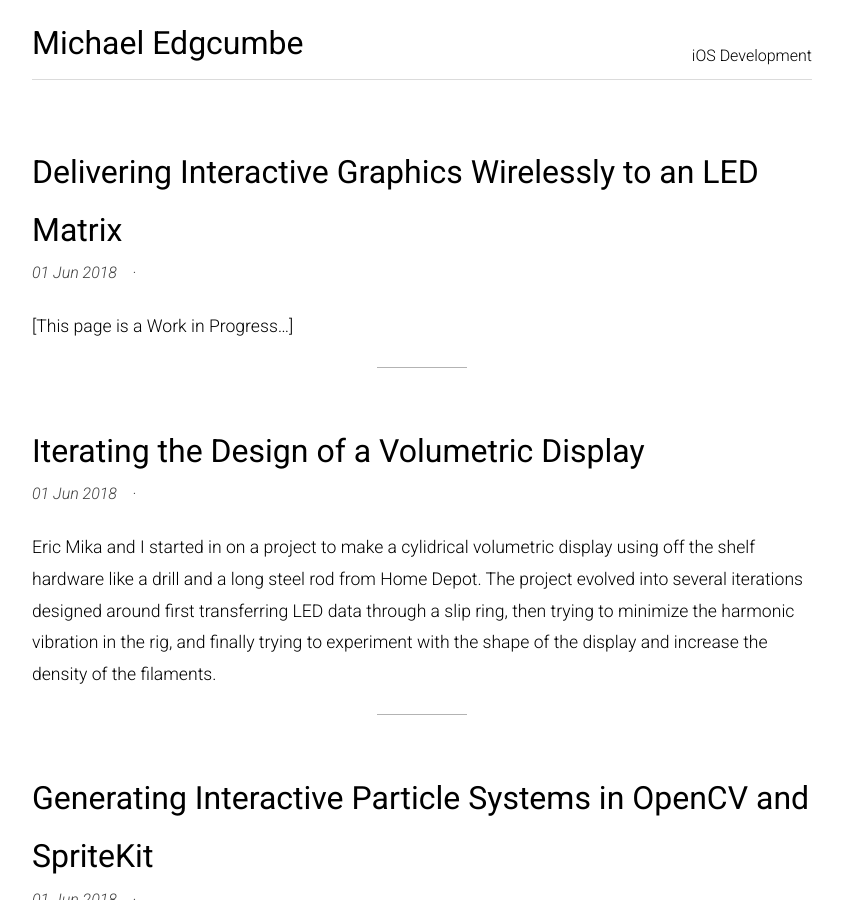
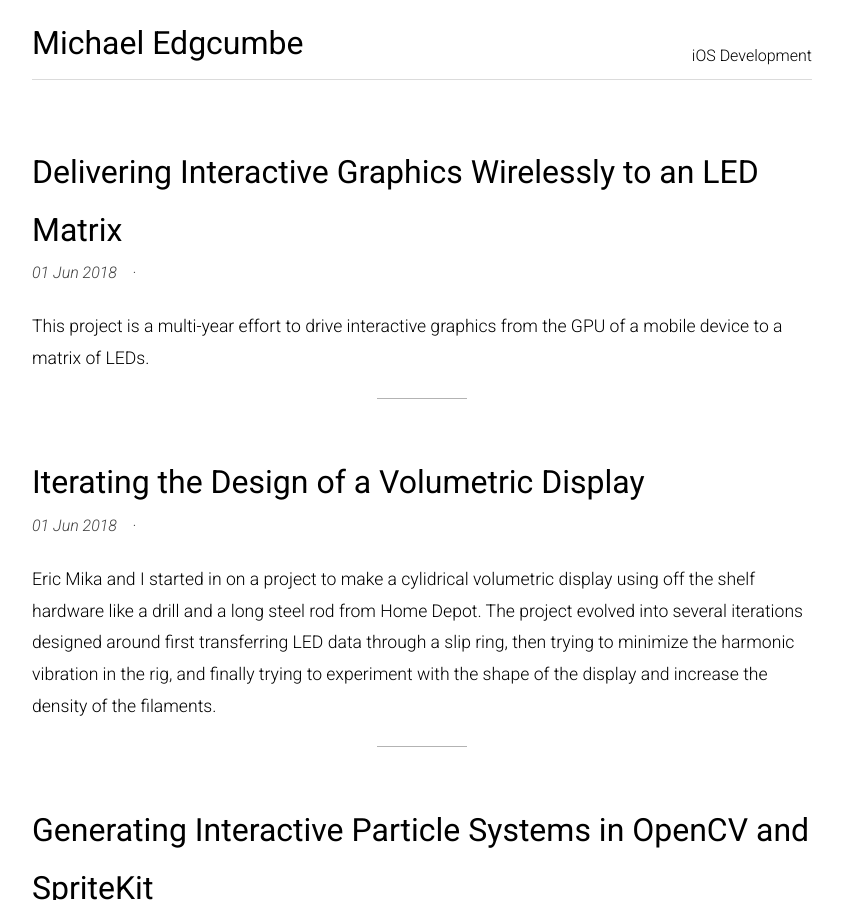
Before and after one commit to voxels/voxels.github.io, a Jekyll site: the page built from index.html, in a window 1280 px wide and 900 px high. Shown: the whole window, without its empty margins (218-1061 px from the left). Built offline with Jekyll 4.4.1, drawn with Linux system fonts in a browser that asks for light colours; the list of posts is cut into pages by our own code; some of the changed lines change nothing that is shown.

Commit message:
Adding content to LED matrix

```diff
--- a/_posts/2018-06-20-delivering-interactive-graphics-wirelessly-to-an-LED-matrix.markdown
+++ b/_posts/2018-06-20-delivering-interactive-graphics-wirelessly-to-an-LED-matrix.markdown
@@ -4,30 +4,40 @@
 date:   2018-06-01 00:00:05 -0000
 ---
 
-[This page is a Work in Progress...]<!--break-->
+This project is a multi-year effort to drive interactive graphics from the GPU of a mobile device to a matrix of LEDs.
 
-Off the shelf displays can be driven by embedded hardware.
+<!--break-->
+
+There are a number of alternatives when choosing a set of components to drive an LED matrix.  The controllers can be a variety of embedded devices, Arduino or otherwise, and the strips can be chosen from alternative protocols, such as WS2812B vs APA104.
+
+In a first attempt at building with WS2812B strips, Kirill Shevyakov, Alex Savich, Fixx Invictus, and I built some columns housing WS2812B strips driven by wired connection to a [FadeCandy](https://github.com/scanlime/fadecandy/).
 
 <img src="https://s3.amazonaws.com/com-federalforge-repository/ResonanceMirror/Components/driver/archive/DSC08455.jpg" width="640" alt="Alter">
+
+Based on guidance from Leo Villereal and the other founders of Disorient, we worked with Viktor Getmanchuk to build the Disorient sign for Burningman.
 
 {% include youtubePlayer.html id="YZmgi2YkHQM" %}
 
 <img src="https://s3.amazonaws.com/com-federalforge-repository/public/artist/matrix_displays/disorient_sign.jpg" width="640" alt="Disorient Sign with Viktor Getmanchuk">
 
-Mobile devices such as the iPhone are fast enough to drive interactive displays like an LED matrix.
+The Disorient sign has since been adopted by the fine folks at [NYC Resistor](https://www.nycresistor.com).
+
+### Driving LED content from an iOS device
+
+Mobile devices such as the iPhone are fast enough to drive interactive displays like an LED matrix.  Essentially, color information can be sent to a device communicating with Serial, TCP/IP, UDP or another protocol to an Arduino driving the LEDs.
 
 <img src="https://s3.amazonaws.com/com-federalforge-repository/ResonanceMirror/Components/application/archive/table/DSC08718.JPG" width="640" alt="iPad Driving LED Disk">
 
-Sampling the framebuffer of a SpriteKit rendering pipeline can generate color values.
+Sampling the framebuffer of an iPad rendering content in SceneKit, or any other game engine, allows a user to interact with an iPad and affect the matrix in real time.  In the image below, an iPad is sending live content to LED rings.
 
 {% include youtubePlayer.html id="riJR49ga8fw" %}
 
-The MQTT protocol can support delivering brightness values wirelessly to the embedded microcontroller of the display.
+After several attempts of trying out different protocols, I discovered that the MQTT protocol can support delivering brightness values with low latency.  I built a coffee table from some white APA104 strips embedded in plexi tunes and diffused with some custom cut plexi panels.
+
+The content for this table was generated in a SceneKit instance on an iPad, sampled from the framebuffer, sent wirelessly through a router into a wired Teensy controller.  In the video below, the iPad's test software is started up to wirelessly drive the diffused LED matrix.
 
 {% include youtubePlayer.html id="pguY782UVUk" %}
 
-An unencumbered router can help reduce latency.
-
-Diffusion helps blend a low density of LEDs.
+The coffee table was a proof of concept for using an iPad to drive ambient displays.  This project will fold back in to an exploration of volumetric displays in order to drive the displays wirelessly from roaming depth cameras such as those in the iPhone X.
 
 {% include youtubePlayer.html id="-PAhgJRkSvs" %}
```
